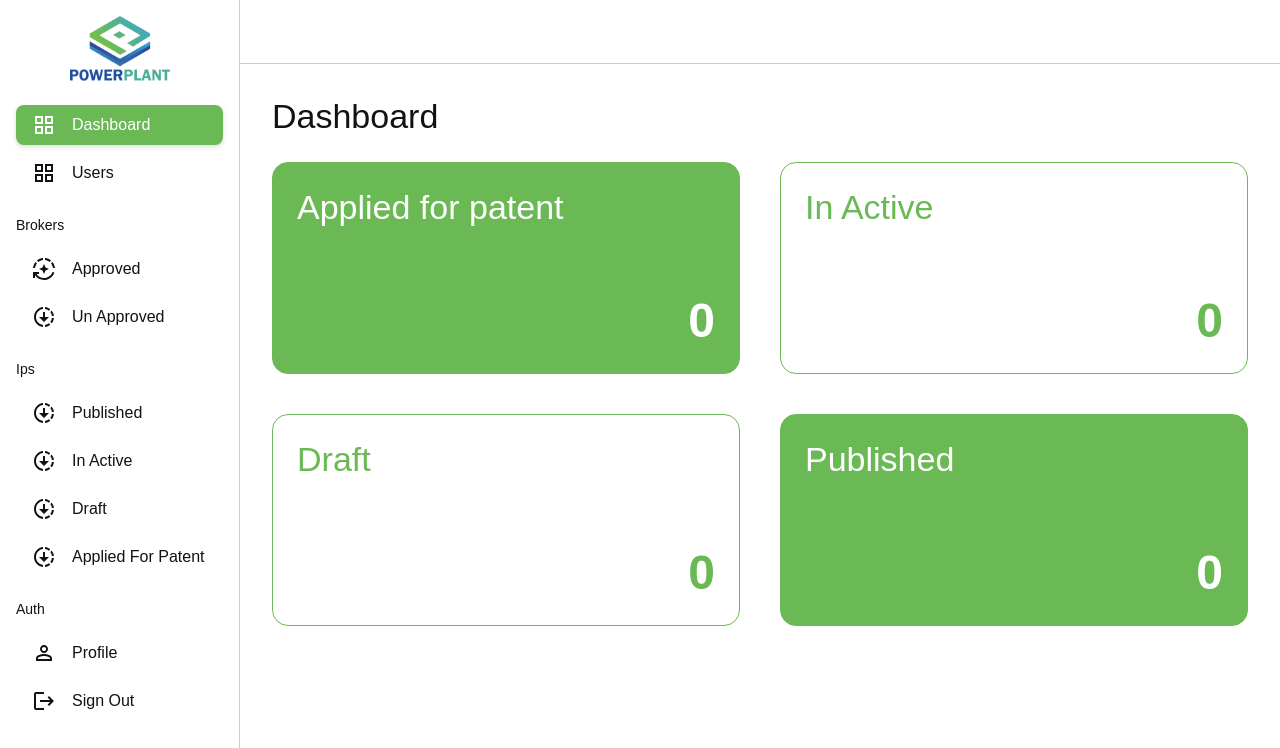
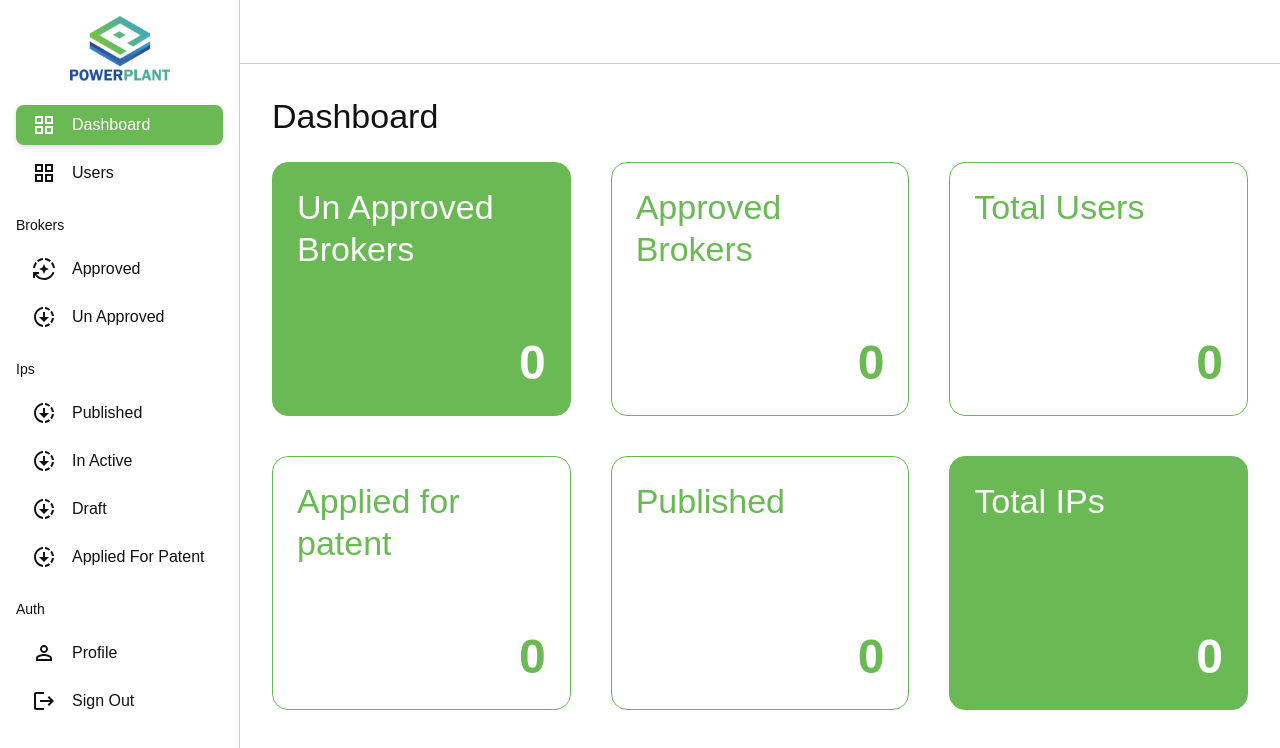
Before and after one commit to MuhammadHamzaSiddiqui1662/power-plant-admin-panel, a React (Vite) app: page / in a window 1280 px wide. Shown: the top 748 px of the page. Built offline with nearby package versions, Linux system fonts and the light colour scheme; no server answers.

Commit message:
feat more stats added to dashboard

```diff
--- a/src/components/StatsCard/StatsCard.tsx
+++ b/src/components/StatsCard/StatsCard.tsx
@@ -11,6 +11,7 @@ export default function StatsCard({ variant, title, value, ...props }: Props) {
     <Box
       display={"flex"}
       flexDirection={"column"}
+      justifyContent={"space-between"}
       gap={8}
       p={3}
       borderRadius={2}
--- a/src/pages/Dashboard/Dashboard.tsx
+++ b/src/pages/Dashboard/Dashboard.tsx
@@ -3,33 +3,47 @@ import StatsCard from "../../components/StatsCard/StatsCard";
 import { useAppSelector } from "../../config/store";
 
 export default function Dashboard() {
-  const { activeIPs, archivedIPs, draftIPs, pendingIPs } = useAppSelector(
-    (state) => state.ip
-  );
+  // const { activeIPs, archivedIPs, draftIPs, pendingIPs } = useAppSelector(
+  //   (state) => state.ip
+  // );
+  const {
+    user: { users, approvedBrokers, unApprovedBrokers },
+    ip: { ips, pendingIPs, activeIPs },
+  } = useAppSelector((state) => state);
 
   return (
     <Box p={4} display={"flex"} flexDirection={"column"} gap={3}>
       <Typography variant="h4">Dashboard</Typography>
-      <Box display={"grid"} gridTemplateColumns={"1fr 1fr"} gap={5}>
+      <Box display={"grid"} gridTemplateColumns={"1fr 1fr 1fr"} gap={5}>
         <StatsCard
           variant="contained"
+          title="Un Approved Brokers"
+          value={unApprovedBrokers.length.toString()}
+        />
+        <StatsCard
+          variant="outlined"
+          title="Approved Brokers"
+          value={approvedBrokers.length.toString()}
+        />
+        <StatsCard
+          variant="outlined"
+          title="Total Users"
+          value={users.length.toString()}
+        />
+        <StatsCard
+          variant="outlined"
           title="Applied for patent"
           value={pendingIPs.length.toString()}
         />
         <StatsCard
           variant="outlined"
-          title="In Active"
-          value={archivedIPs.length.toString()}
-        />
-        <StatsCard
-          variant="outlined"
-          title="Draft"
-          value={draftIPs.length.toString()}
+          title="Published"
+          value={activeIPs.length.toString()}
         />
         <StatsCard
           variant="contained"
-          title="Published"
-          value={activeIPs.length.toString()}
+          title="Total IPs"
+          value={ips.length.toString()}
         />
       </Box>
     </Box>
```
